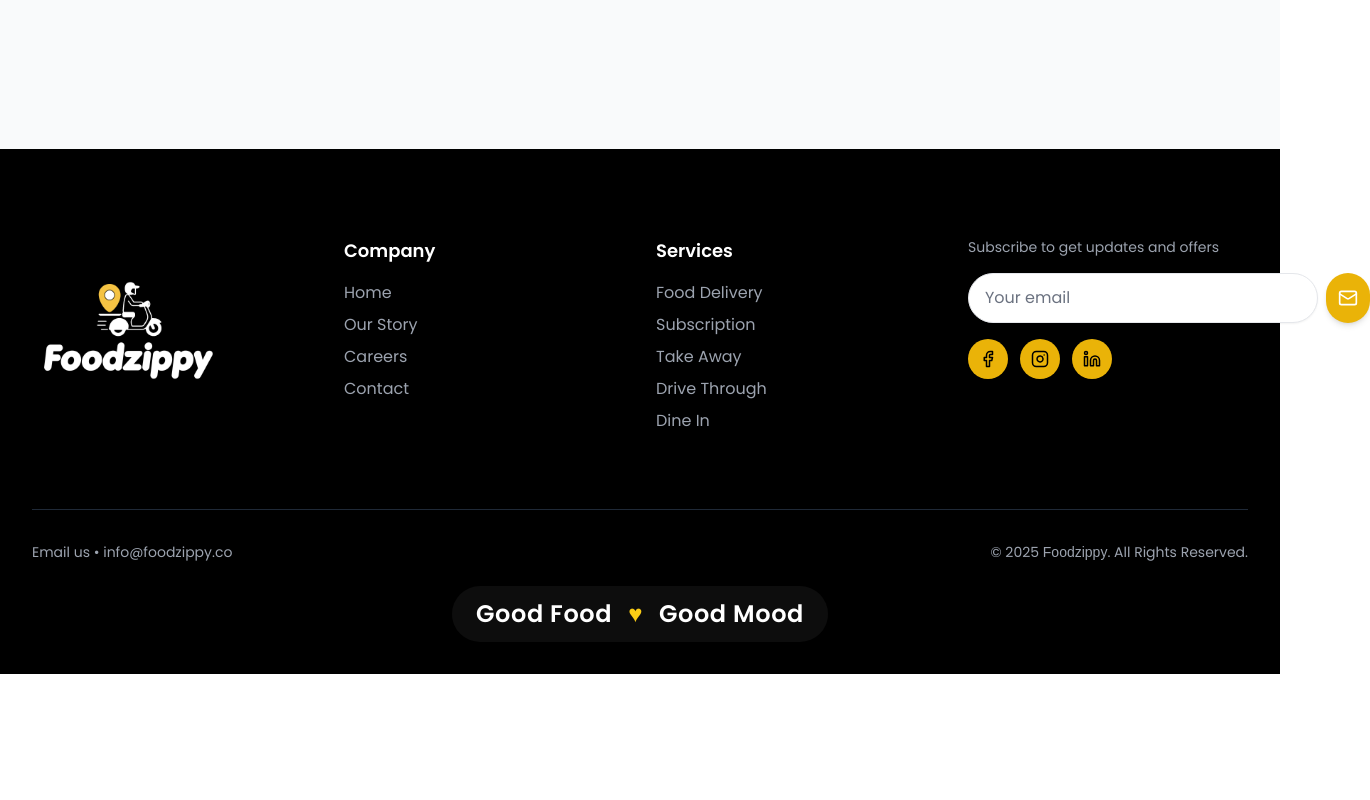
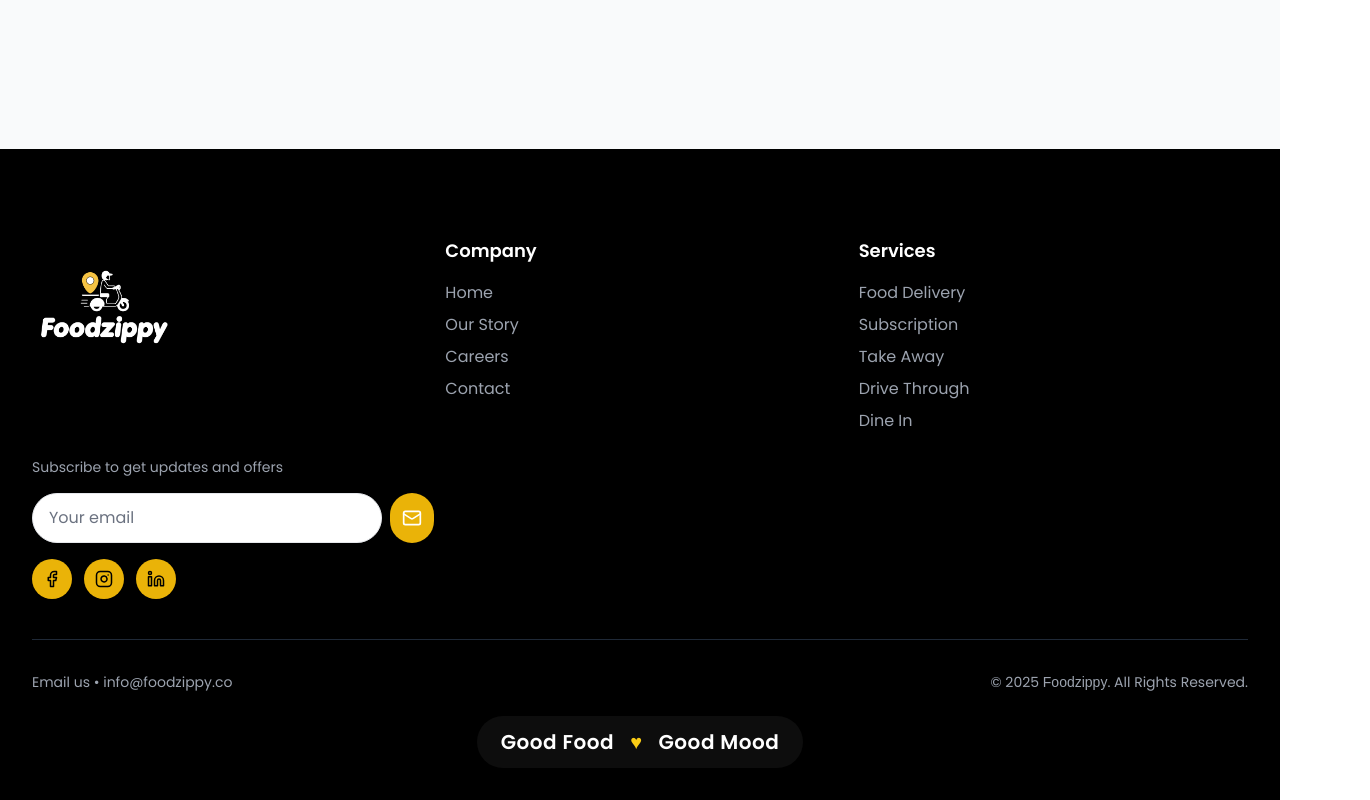
Before and after one commit to imigpt/foodzippy-frontend, a React (Vite) app: page /agent/vendor-type in a window 1280 px wide. Shown: the part 651-1451 px from the top of the page, 1370 px wide, since content can reach past the window. Before the commit the page ends 1325 px from the top, so only its background shows below. Built offline with nearby package versions, Linux system fonts and the light colour scheme; no server answers; a web font is replaced by a local one.

Commit message:
Add mid breakpoint (1180px) and adjust Footer responsive styles

```diff
--- a/src/components/Footer.tsx
+++ b/src/components/Footer.tsx
@@ -68,7 +68,7 @@ const Footer = () => {
   return (
     <footer className="bg-black text-white pt-16 pb-8 relative z-20">
       <div className="max-w-7xl mx-auto px-4 sm:px-6 lg:px-8">
-        <div className="grid grid-cols-1 md:grid-cols-2 lg:grid-cols-4 gap-8 mb-10 pt-6">
+        <div className="grid grid-cols-1 md:grid-cols-2 lg:grid-cols-4 mid:grid-cols-3 gap-8 mid:gap-6 mb-10 pt-6">
 
           {/* Logo + About */}
           <div className="flex flex-col justify-start">
@@ -76,7 +76,7 @@ const Footer = () => {
               <img
                 src="/foodzippy-logo.png"
                 alt="Foodzippy logo"
-                className="h-28 sm:h-36 md:h-48 w-auto object-contain"
+                className="h-20 sm:h-28 md:h-40 mid:h-36 w-auto object-contain"
                 loading="lazy"
                 onError={(e) => {
                   const el = e.currentTarget as HTMLImageElement;
@@ -251,8 +251,8 @@ const Footer = () => {
           </div>
 
           {/* Tagline */}
-          <div className="mt-6 text-center">
-            <p className="inline-block px-6 py-3 rounded-full bg-white/5 text-white text-lg md:text-2xl font-semibold tracking-wide">
+            <div className="mt-6 text-center">
+            <p className="inline-block px-6 py-3 rounded-full bg-white/5 text-white text-lg md:text-2xl mid:text-xl font-semibold tracking-wide">
               <span className="text-white-400">Good Food</span>
               {/* <span className="mx-4 text-yellow-400">♥</span> */}
               {/* <span className="text-yellow-400">Good Heart</span> */}
--- a/tailwind.config.js
+++ b/tailwind.config.js
@@ -6,6 +6,9 @@ export default {
   ],
   theme: {
     extend: {
+      screens: {
+        'mid': '1180px',
+      },
       fontFamily: {
         'century-gothic': ['Century Gothic', 'Apple Gothic', 'sans-serif'],
         'playwrite': ['Playwrite US Trad Guides', 'serif'],
```
